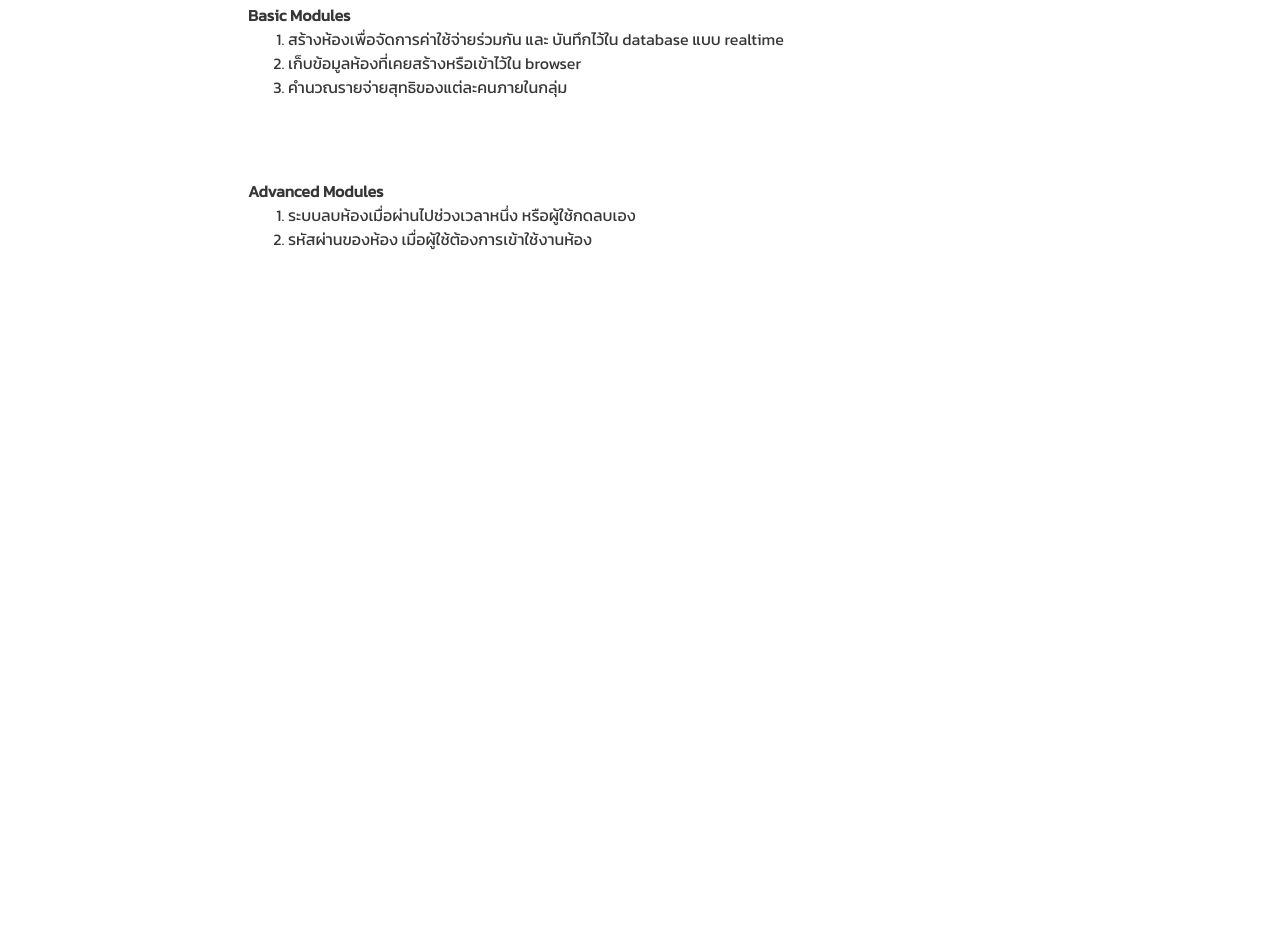
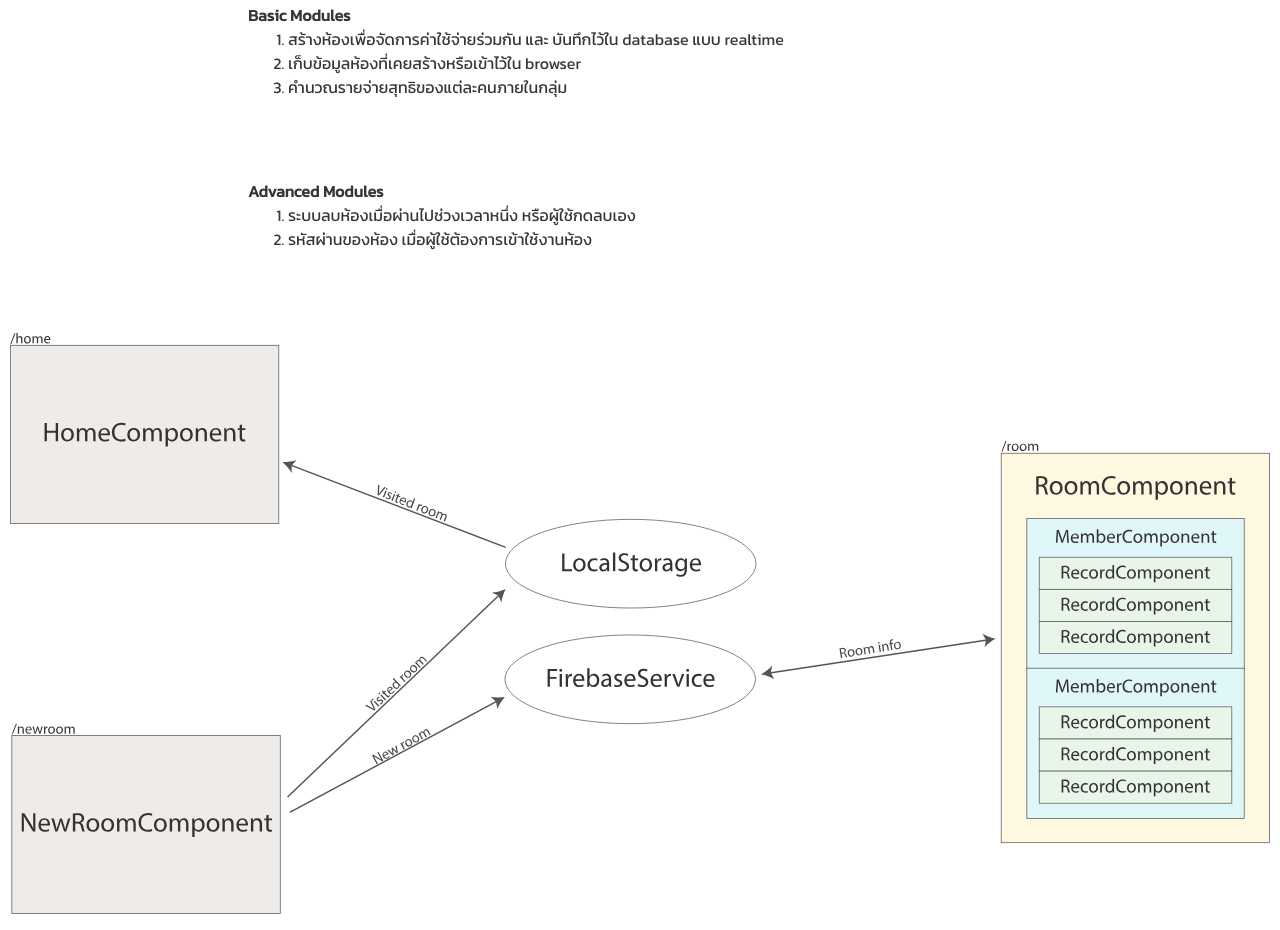
Before and after one commit to beam41/600510569-proposal, a React app: page / in a window 1280 px wide. Shown: the part 477-1407 px from the top of the page. Before the commit the page ends 800 px from the top, so only its background shows below. Built offline with nearby package versions, Linux system fonts and the light colour scheme.

Commit message:
add component outline image

```diff
--- a/index.js
+++ b/index.js
@@ -6,6 +6,7 @@ import ProjAd from "./proj-ad";
 import BasicModuleList from "./basic-module-list";
 import AdvModuleList from "./adv-module-list";
 import "./style.css";
+import comp from "./comp.svg";
 
 class App extends Component {
   constructor() {
@@ -31,6 +32,7 @@ class App extends Component {
 
   render() {
     return (
+      <div className="app">
         <div className="container">
           <ProjName projName={this.state.projName} />
           <NameHead
@@ -41,6 +43,9 @@ class App extends Component {
           <ProjAd projAd={this.state.projAd} />
           <BasicModuleList basicMod={this.state.basicMod} />
           <AdvModuleList advanceMod={this.state.advanceMod} />
+
+        </div>
+        <img src={comp} alt="Component info"/>
       </div>
     );
   }
--- a/style.css
+++ b/style.css
@@ -53,3 +53,7 @@ ol {
 .box {
   margin: 0.5rem;
 }
+
+img {
+  margin: 10px;
+}
```
Also changed, not shown: comp.svg (added). Lines whose indentation alone changed are shown as unchanged.
